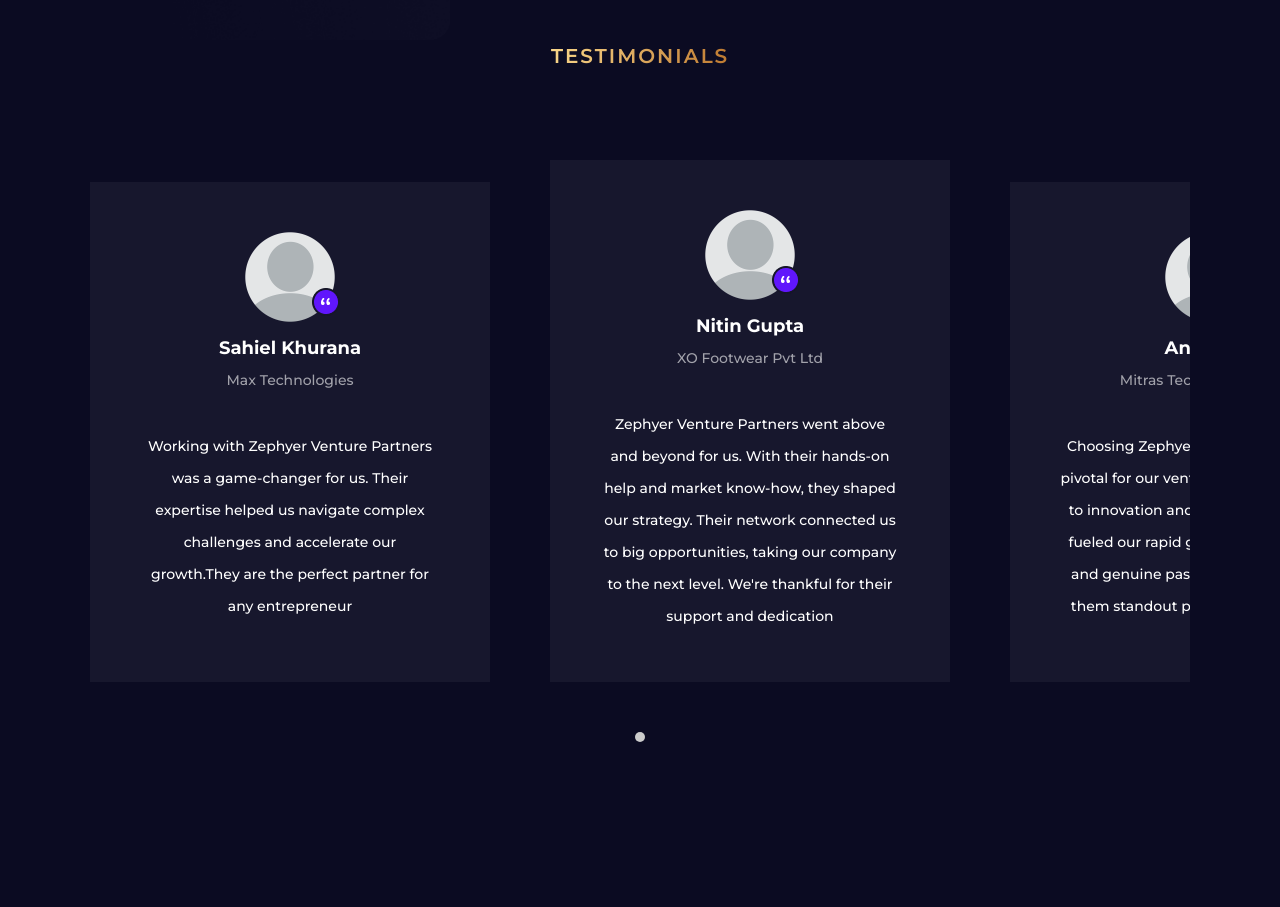
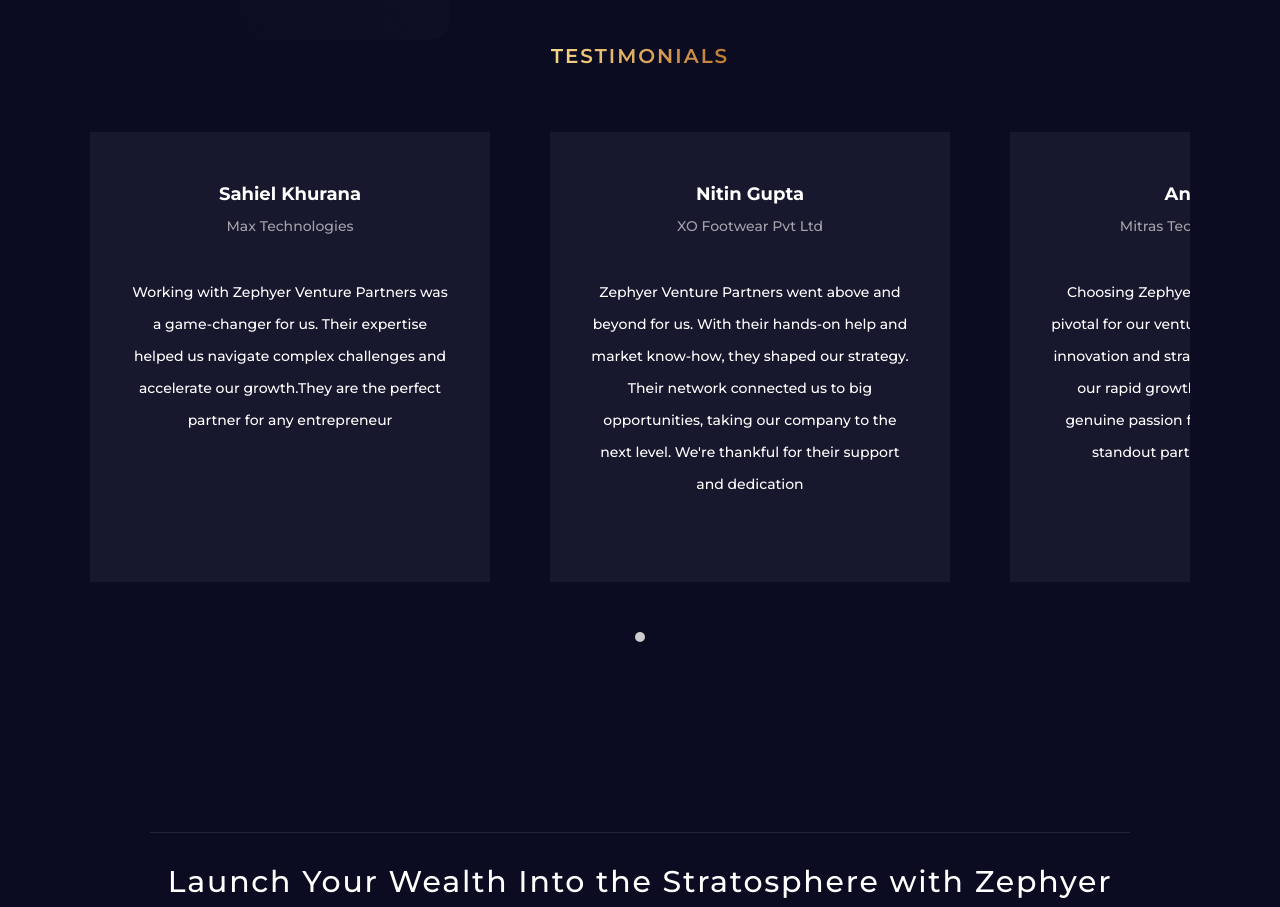
Before and after one commit to Reverr-Finaura/zephyre, a Next.js app: page / in a window 1280 px wide. Shown: the part 3400-4307 px from the top of the page. Built offline with nearby package versions, Linux system fonts and the light colour scheme.

Commit message:
minor changein testi

```diff
--- a/src/components/Testimonial.js
+++ b/src/components/Testimonial.js
@@ -35,7 +35,7 @@ const Testimonial = () => {
           {testimonial.map((item, index) => {
             return (
               <div key={index} className={style.testimonialCard}>
-                <div className={style.testimonialCardImg}>
+                {/* <div className={style.testimonialCardImg}>
                   <Image src={item.image} alt={"logo"} width={90} height={90} />
                   <Image
                     src='/images/bage.png'
@@ -44,7 +44,7 @@ const Testimonial = () => {
                     height={28}
                     className={style.badge}
                   />
-                </div>
+                </div> */}
                 <h5>{item.name}</h5>
                 <h6>{item.company}</h6>
                 <p>{item.testimonial}</p>
--- a/src/style/Testimonial.module.css
+++ b/src/style/Testimonial.module.css
@@ -38,7 +38,7 @@
     display: flex;
     align-items: flex-end;
     gap: 60px;
-    height: 600px;
+    height: 500px;
 }
 
 .testimonialCards::-webkit-scrollbar {
@@ -47,10 +47,10 @@
 
 .testimonialCard {
     background-color: #FFFFFF0D;
-    padding: 50px;
+    padding: 40px;
     max-width: 400px;
     min-width: 400px;
-    min-height: 500px;
+    min-height: 450px;
     transition: transform 0.3s ease;
     z-index: 100;
 }
```
